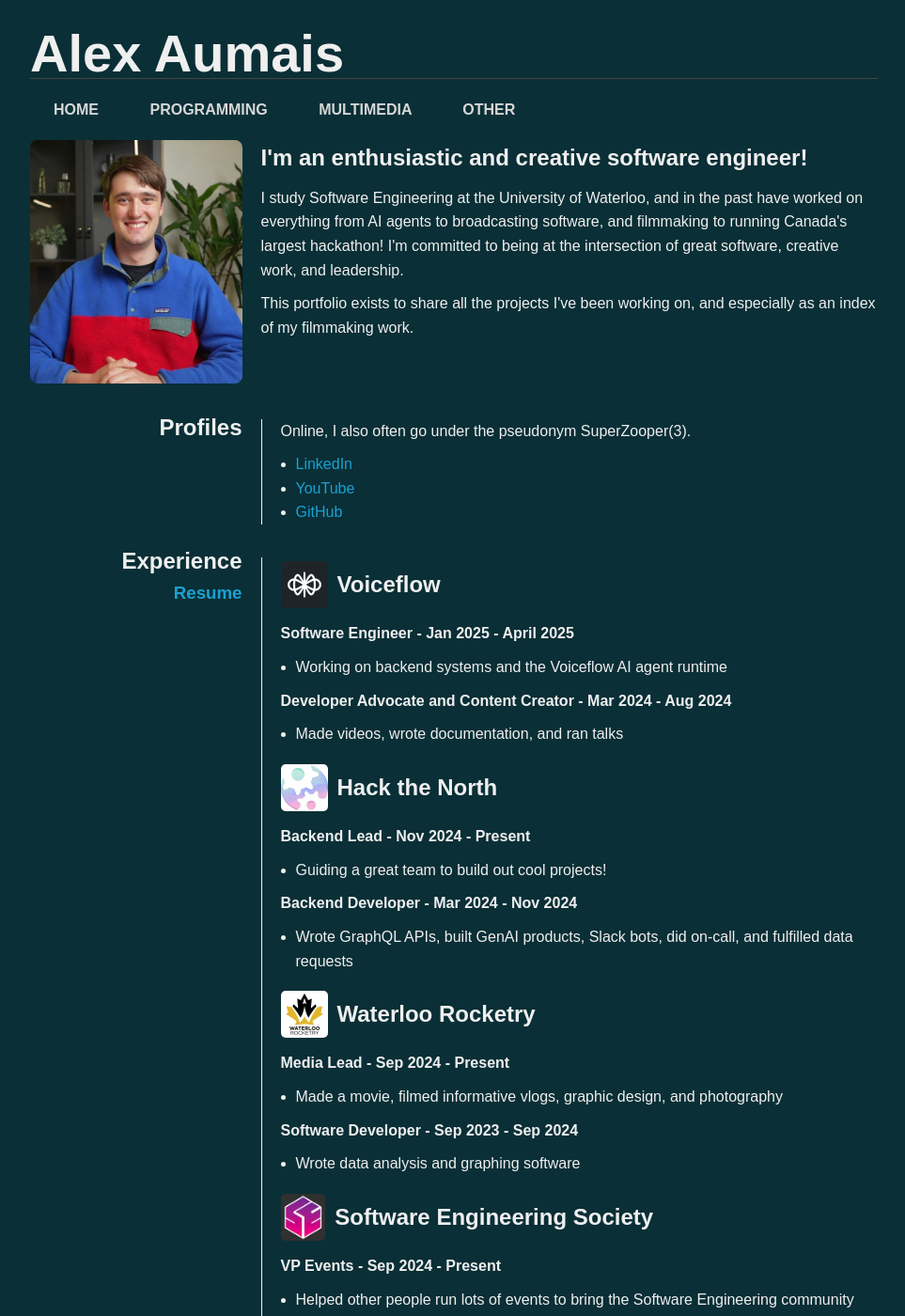
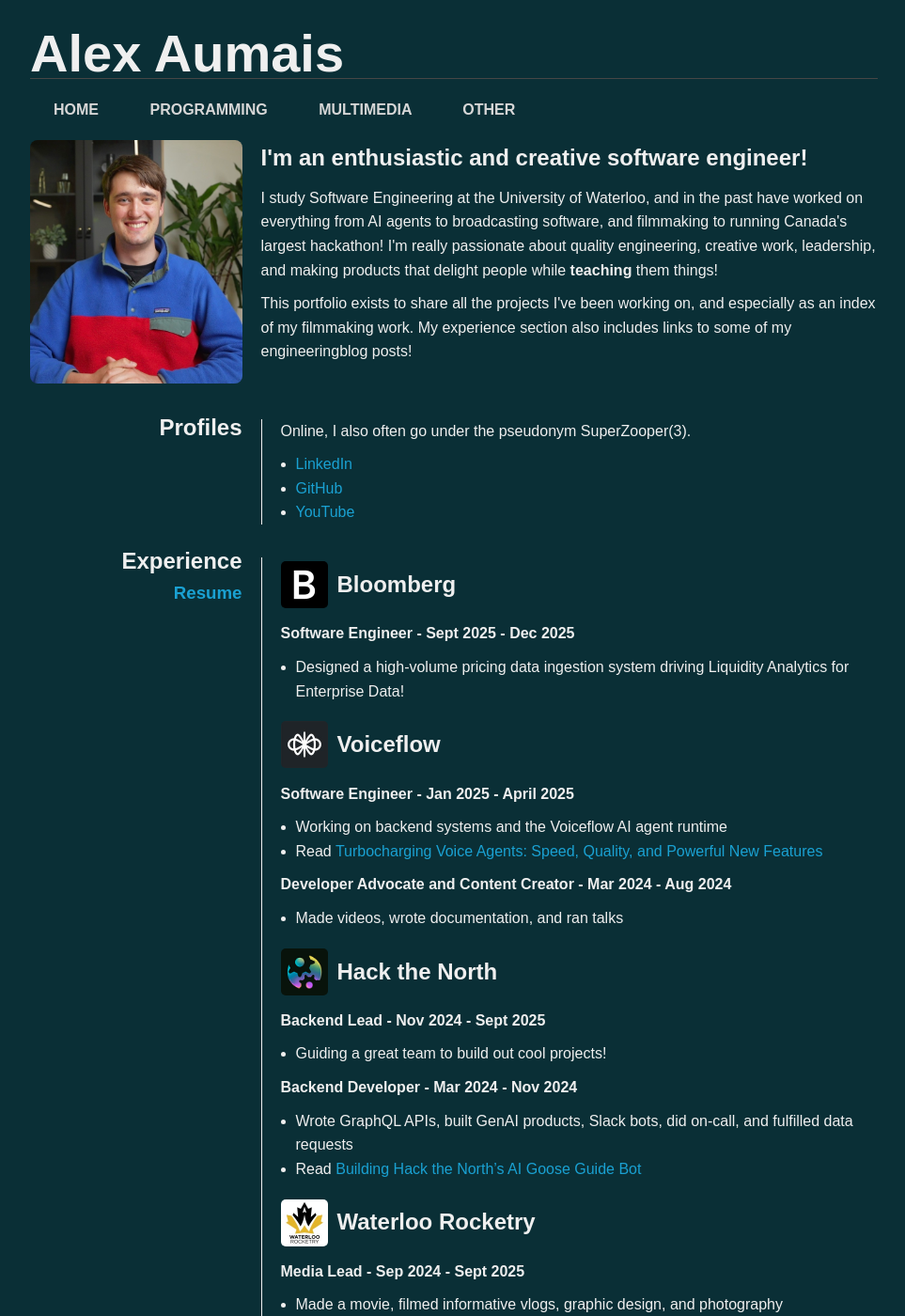
Before and after one commit to SuperZooper3/superzooper3.github.io, a Jekyll site: the page built from index.html, in a window 1280 px wide and 1400 px high. Shown: the whole window at 94% size, without its empty margins (157-1120 px from the left). Built offline with Jekyll 4.4.1, drawn with Linux system fonts in a browser that asks for light colours.

Commit message:
update experience section and liftlab

```diff
--- a/index.html
+++ b/index.html
@@ -11,8 +11,9 @@
     <!-- Right Column: Content -->
     <div class="right-column">
         <h2>I'm an enthusiastic and creative software engineer!</h2>
-        <p>I study Software Engineering at the University of Waterloo, and in the past have worked on everything from AI agents to broadcasting software, and filmmaking to running Canada's largest hackathon! I'm committed to being at the intersection of great software, creative work, and leadership.</p>
-        <p>This portfolio exists to share all the projects I've been working on, and especially as an index of my filmmaking work.</p>
+        <p>I study Software Engineering at the University of Waterloo, and in the past have worked on everything from AI agents to broadcasting software, and filmmaking to running Canada's largest hackathon!
+            I'm really passionate about quality engineering, creative work, leadership, and making products that delight people while <b>teaching</b> them things!</p>
+        <p>This portfolio exists to share all the projects I've been working on, and especially as an index of my filmmaking work. My experience section also includes links to some of my engineeringblog posts!</p>
     </div>
 </section>
 
@@ -26,8 +27,8 @@
             <p>Online, I also often go under the pseudonym SuperZooper(3).</p>
             <ul>
                 <li><a href="https://www.linkedin.com/in/alex-aumais/">LinkedIn</a></li>
+                <li><a href="https://github.com/SuperZooper3">GitHub</a></li>
                 <li><a href="https://www.youtube.com/@alexauma">YouTube</a></li>
-                <li><a href="https://github.com/SuperZooper3">GitHub</a></li>
             </ul>
         </div>
     </div>
@@ -41,6 +42,18 @@
 
     <div class="right-column">
         <div class="profiles-container">
+
+            <div class="experience-item">
+                <div class="experience-title">
+                    <img src="/assets/img/logo/bloomberg.jpg" alt="Bloomberg Logo">
+                    <h2>Bloomberg</h2>
+                </div>
+                <h4>Software Engineer - Sept 2025 - Dec 2025</h4>
+                <ul>
+                    <li>Designed a high-volume pricing data ingestion system driving Liquidity Analytics for Enterprise Data!</li>
+                </ul>
+            </div>
+
             <div class="experience-item">
                 <div class="experience-title">
                     <img src="/assets/img/logo/voiceflow.png" alt="Voiceflow Logo">
@@ -49,6 +62,7 @@
                 <h4>Software Engineer - Jan 2025 - April 2025</h4>
                 <ul>
                     <li>Working on backend systems and the Voiceflow AI agent runtime</li>
+                    <li>Read <a href="https://www.voiceflow.com/pathways/turbocharging-voice-agents">Turbocharging Voice Agents: Speed, Quality, and Powerful New Features</a></li>
                 </ul>
                 <h4>Developer Advocate and Content Creator - Mar 2024 - Aug 2024</h4>
                 <ul>
@@ -61,13 +75,14 @@
                     <img src="/assets/img/logo/hack_the_north.png" alt="HTN Logo">
                     <h2>Hack the North</h2>
                 </div>
-                <h4>Backend Lead - Nov 2024 - Present </h4>
+                <h4>Backend Lead - Nov 2024 - Sept 2025 </h4>
                 <ul>
                     <li>Guiding a great team to build out cool projects!</li>
                 </ul>
                 <h4>Backend Developer - Mar 2024 - Nov 2024</h4>
                 <ul>
                     <li>Wrote GraphQL APIs, built GenAI products, Slack bots, did on-call, and fulfilled data requests</li>
+                    <li>Read <a href="https://hackthenorth.medium.com/building-hack-the-norths-ai-goose-guide-bot-9c266ad2f808">Building Hack the North’s AI Goose Guide Bot</a></li>
                 </ul>
             </div>
 
@@ -76,7 +91,7 @@
                     <img src="/assets/img/logo/waterloo_rocketry.png" alt="HTN Logo">
                     <h2>Waterloo Rocketry</h2>
                 </div>
-                <h4>Media Lead - Sep 2024 - Present </h4>
+                <h4>Media Lead - Sep 2024 - Sept 2025 </h4>
                 <ul>
                     <li>Made a movie, filmed informative vlogs, graphic design, and photography</li>
                 </ul>
```
Also changed, not shown: _projects/programming/liftlab.md (added, +20 -0 lines), assets/img/logo/bloomberg.jpg (added), assets/img/logo/hack_the_north.png, assets/img/projects/liftlab.png (added).
